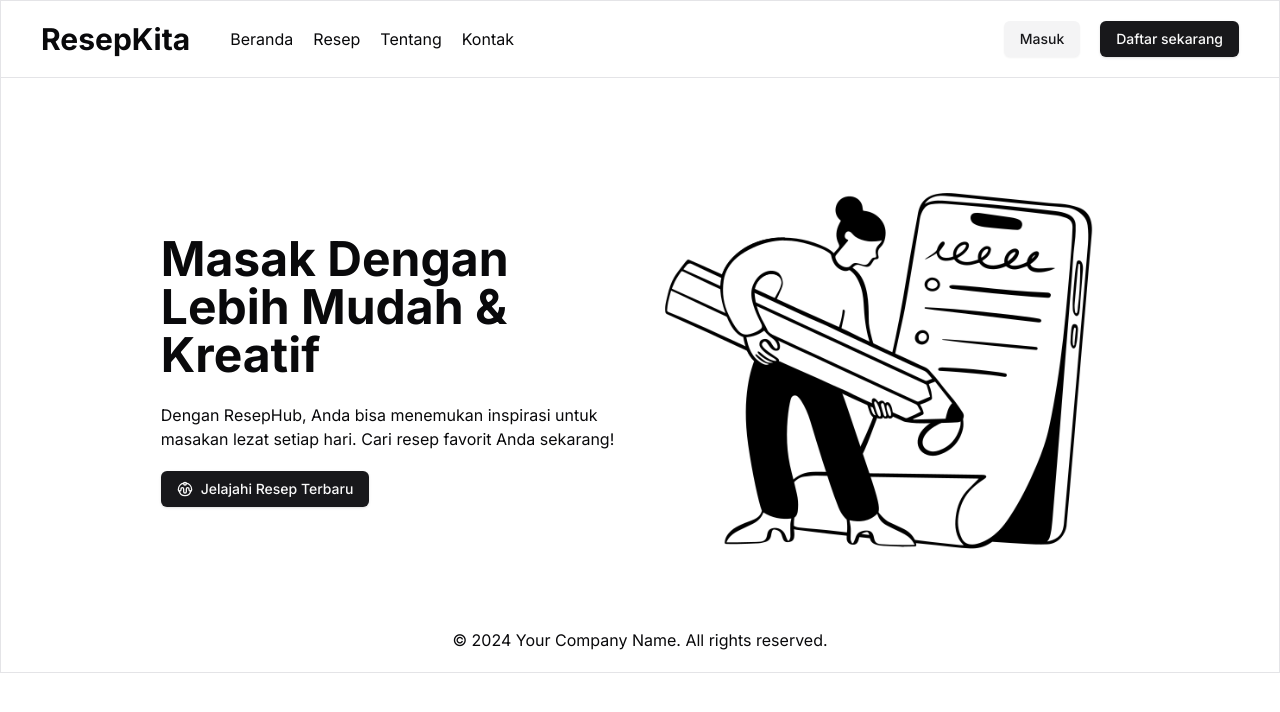
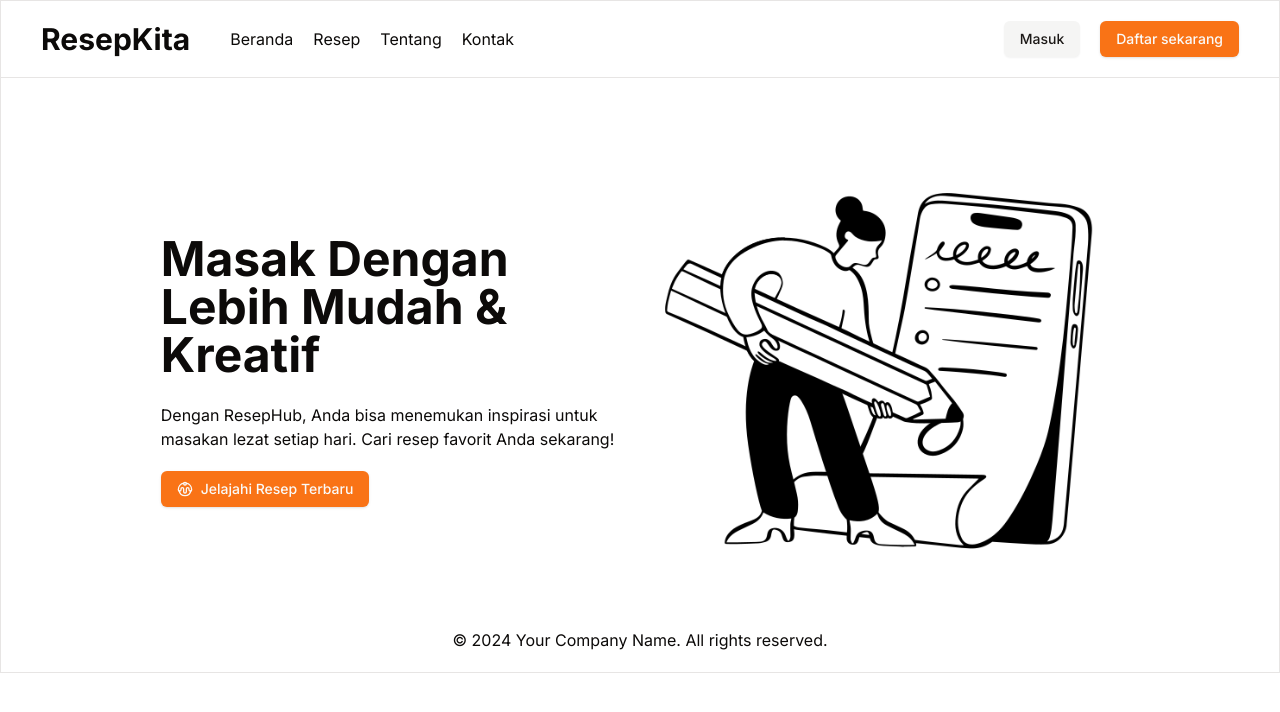
Before and after one commit to AhmadJanuarr/dapur-tradisional, a React (Vite) app: page / in a window 1280 px wide. Shown: the top 712 px of the page. Built offline with nearby package versions, Linux system fonts and the light colour scheme.

Commit message:
update color variables for improved theme consistency

```diff
--- a/src/index.css
+++ b/src/index.css
@@ -6,24 +6,24 @@
 @layer base {
   :root {
     --background: 0 0% 100%;
-    --foreground: 240 10% 3.9%;
+    --foreground: 20 14.3% 4.1%;
     --card: 0 0% 100%;
-    --card-foreground: 240 10% 3.9%;
+    --card-foreground: 20 14.3% 4.1%;
     --popover: 0 0% 100%;
-    --popover-foreground: 240 10% 3.9%;
-    --primary: 240 5.9% 10%;
-    --primary-foreground: 0 0% 98%;
-    --secondary: 240 4.8% 95.9%;
-    --secondary-foreground: 240 5.9% 10%;
-    --muted: 240 4.8% 95.9%;
-    --muted-foreground: 240 3.8% 46.1%;
-    --accent: 240 4.8% 95.9%;
-    --accent-foreground: 240 5.9% 10%;
+    --popover-foreground: 20 14.3% 4.1%;
+    --primary: 24.6 95% 53.1%;
+    --primary-foreground: 60 9.1% 97.8%;
+    --secondary: 60 4.8% 95.9%;
+    --secondary-foreground: 24 9.8% 10%;
+    --muted: 60 4.8% 95.9%;
+    --muted-foreground: 25 5.3% 44.7%;
+    --accent: 60 4.8% 95.9%;
+    --accent-foreground: 24 9.8% 10%;
     --destructive: 0 84.2% 60.2%;
-    --destructive-foreground: 0 0% 98%;
-    --border: 240 5.9% 90%;
-    --input: 240 5.9% 90%;
-    --ring: 240 5.9% 10%;
+    --destructive-foreground: 60 9.1% 97.8%;
+    --border: 20 5.9% 90%;
+    --input: 20 5.9% 90%;
+    --ring: 24.6 95% 53.1%;
     --radius: 0.5rem;
     --chart-1: 12 76% 61%;
     --chart-2: 173 58% 39%;
@@ -33,25 +33,25 @@
   }
 
   .dark {
-    --background: 240 10% 3.9%;
-    --foreground: 0 0% 98%;
-    --card: 240 10% 3.9%;
-    --card-foreground: 0 0% 98%;
-    --popover: 240 10% 3.9%;
-    --popover-foreground: 0 0% 98%;
-    --primary: 0 0% 98%;
-    --primary-foreground: 240 5.9% 10%;
-    --secondary: 240 3.7% 15.9%;
-    --secondary-foreground: 0 0% 98%;
-    --muted: 240 3.7% 15.9%;
-    --muted-foreground: 240 5% 64.9%;
-    --accent: 240 3.7% 15.9%;
-    --accent-foreground: 0 0% 98%;
-    --destructive: 0 62.8% 30.6%;
-    --destructive-foreground: 0 0% 98%;
-    --border: 240 3.7% 15.9%;
-    --input: 240 3.7% 15.9%;
-    --ring: 240 4.9% 83.9%;
+    --background: 20 14.3% 4.1%;
+    --foreground: 60 9.1% 97.8%;
+    --card: 20 14.3% 4.1%;
+    --card-foreground: 60 9.1% 97.8%;
+    --popover: 20 14.3% 4.1%;
+    --popover-foreground: 60 9.1% 97.8%;
+    --primary: 20.5 90.2% 48.2%;
+    --primary-foreground: 60 9.1% 97.8%;
+    --secondary: 12 6.5% 15.1%;
+    --secondary-foreground: 60 9.1% 97.8%;
+    --muted: 12 6.5% 15.1%;
+    --muted-foreground: 24 5.4% 63.9%;
+    --accent: 12 6.5% 15.1%;
+    --accent-foreground: 60 9.1% 97.8%;
+    --destructive: 0 72.2% 50.6%;
+    --destructive-foreground: 60 9.1% 97.8%;
+    --border: 12 6.5% 15.1%;
+    --input: 12 6.5% 15.1%;
+    --ring: 20.5 90.2% 48.2%;
     --chart-1: 220 70% 50%;
     --chart-2: 160 60% 45%;
     --chart-3: 30 80% 55%;
```
